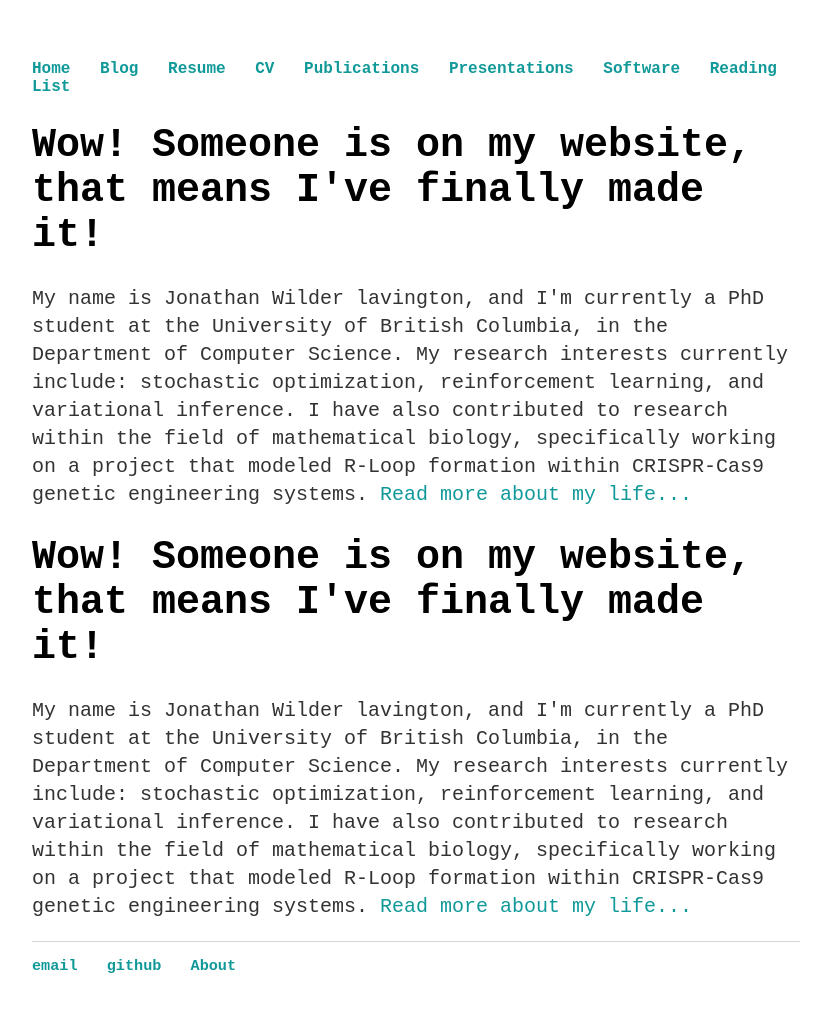
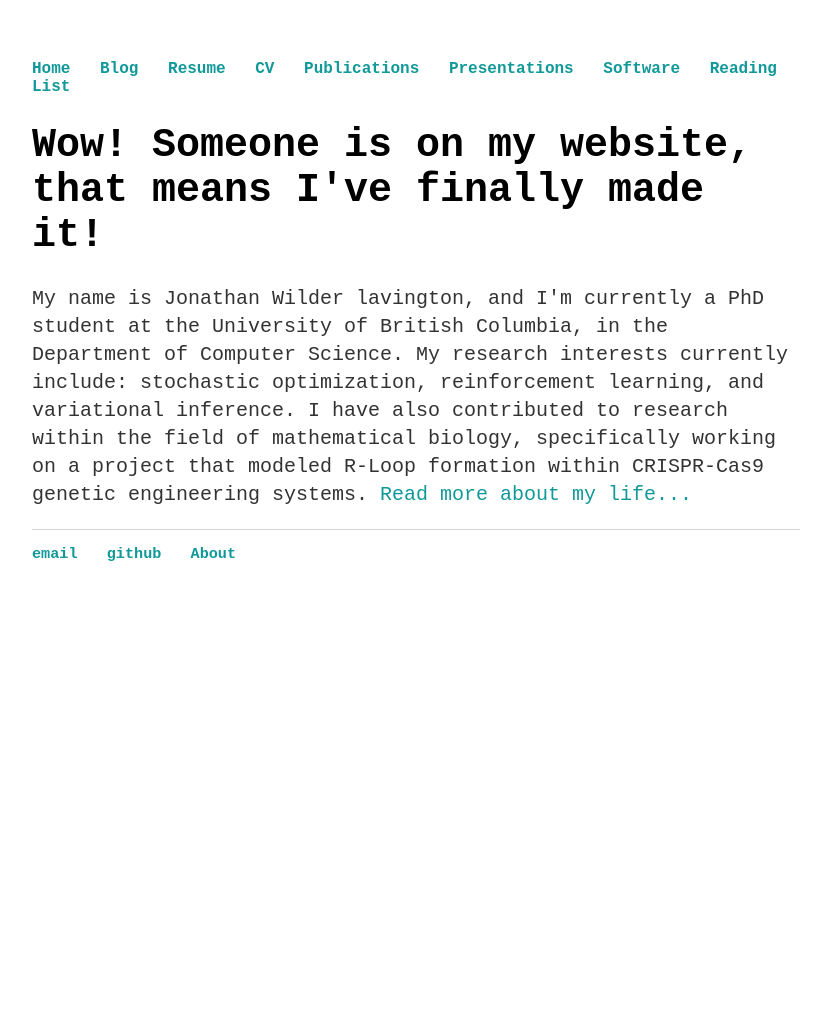
Before and after one commit to WilderLavington/old_web_page, a Jekyll site: the page built from index.html, in a window 1280 px wide. Shown: the whole page, without its empty margins (224-1042 px from the left). Built offline with Jekyll 4.4.1, drawn with Linux system fonts in a browser that asks for light colours; after the commit the page ends 900 px from its top, so only the background shows below that.

Commit message:
Update index.html

```diff
--- a/index.html
+++ b/index.html
@@ -1,9 +1,7 @@
 ---
 layout: default
 ---
-<div class="row">
-  <div class="column"></div>
-  <body>
+<body>
 <h1>Wow! Someone is on my website, that means I've finally made it!</h1>
 <p>My name is Jonathan Wilder lavington, and I'm currently a PhD student at the University of British Columbia,
 in the Department of Computer Science. My research interests currently include: stochastic optimization,
@@ -11,13 +9,3 @@
 biology, specifically working on a project that modeled R-Loop formation within CRISPR-Cas9 genetic engineering systems.
 <a href="https://wilderlavington.github.io/about/">Read more about my life...</a></p>
 </body>
-  <div class="column"></div>
-  <body>
-<h1>Wow! Someone is on my website, that means I've finally made it!</h1>
-<p>My name is Jonathan Wilder lavington, and I'm currently a PhD student at the University of British Columbia,
-in the Department of Computer Science. My research interests currently include: stochastic optimization,
-reinforcement learning, and variational inference. I have also contributed to research within the field of mathematical
-biology, specifically working on a project that modeled R-Loop formation within CRISPR-Cas9 genetic engineering systems.
-<a href="https://wilderlavington.github.io/about/">Read more about my life...</a></p>
-</body>
-</div>
```
